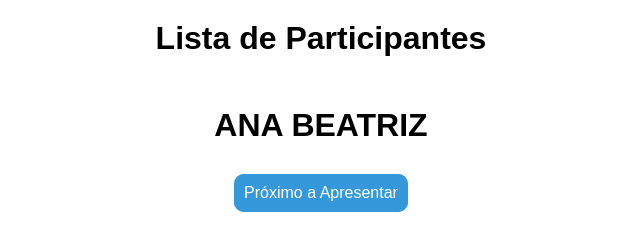
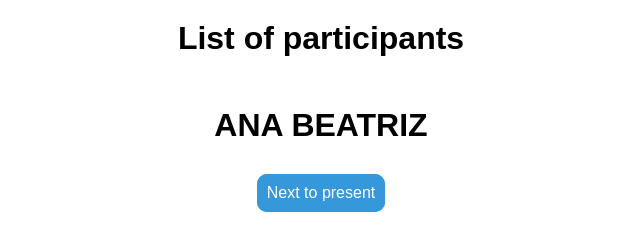
Before and after one commit to ana123667/daily-presentation, a plain HTML site: page index.html in a window 1280 px wide. Shown: the whole page, without its empty margins (319-959 px from the left). Drawn offline with Linux system fonts and the light colour scheme.

Commit message:
adjust code

```diff
--- a/index.html
+++ b/index.html
@@ -3,13 +3,13 @@
   <head>
     <meta charset="UTF-8" />
     <meta name="viewport" content="width=device-width, initial-scale=1.0" />
-    <title>Lista de Participantes</title>
+    <title>List of participants</title>
     <link rel="stylesheet" href="style.css" />
   </head>
   <body>
-    <h1>Lista de Participantes</h1>
+    <h1>List of participants</h1>
     <div id="lista-participantes"></div>
-    <button id="btn-proximo">Próximo a Apresentar</button>
+    <button id="btn-proximo">Next to present</button>
     <script src="script.js"></script>
   </body>
 </html>
--- a/script.js
+++ b/script.js
@@ -22,7 +22,7 @@ function proximoNome() {
 
 document.getElementById('btn-proximo').addEventListener('click', proximoNome);
 
-// Ao carregar a página
+// When loading the page
 window.onload = function () {
   let nomesSalvos = JSON.parse(localStorage.getItem('nomes'));
   if (nomesSalvos != null) {
```
